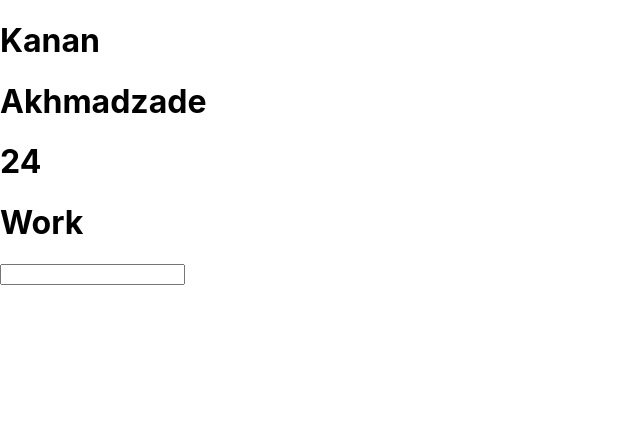
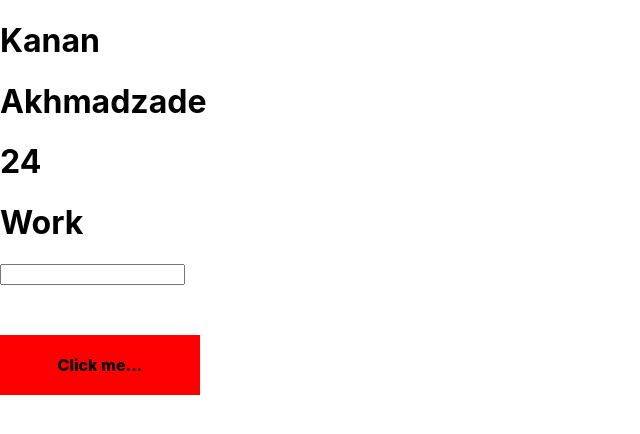
Before and after one commit to osmanbeshirov/TSC-react, a React (Create React App) app: page / in a window 1280 px wide. Shown: the top 434 px of the page, without its empty margins (0-640 px from the left). Built offline with nearby package versions, Linux system fonts and the light colour scheme.

Commit message:
onClick event example type in TS

```diff
--- a/src/App.tsx
+++ b/src/App.tsx
@@ -7,7 +7,7 @@ function App() {
     <div className="App">
       <Hello name="Osman" label={12} onSmtHappen={(name) => console.log(name)} />
 
-      <SecondEx name='Kanan' surname='Akhmadzade'  isWorker={true} getTest={(tested) => console.log(tested)} />
+      <SecondEx name='Kanan' surname='Akhmadzade' isWorker={true} getTest={(tested) => console.log(tested)} />
 
     </div>
   );
--- a/src/components/SecondEx.tsx
+++ b/src/components/SecondEx.tsx
@@ -12,11 +12,27 @@ interface IProps {
 
 const SecondEx: React.FunctionComponent<IProps> = ({ name, surname, age = 24, isWorker, getTest }) => {
 
+    const myStyle = {
+        marginTop: '50px',
+        width: '200px',
+        height: '60px',
+        backgroundColor: 'red',
+        display: "flex",
+        justifyContent: 'center',
+        alignItems: 'center',
+        fontWeight: 800
+    }
+
     const handleChange = (event: React.ChangeEvent<HTMLInputElement>) => {
         console.log(event.target.value)
     }
 
+    const handleClick = (event: React.MouseEvent<HTMLDivElement>) => {
+        console.log(event.target)
+    }
+
     return (
+
         <div>
             <h1>{name}</h1>
             <h1>{surname}</h1>
@@ -24,7 +40,9 @@ const SecondEx: React.FunctionComponent<IProps> = ({ name, surname, age = 24, is
             <h1>{isWorker ? 'Work' : "Don't work"}</h1>
 
             <input type="text" onChange={handleChange} />
-        </div>
+
+            <div style={myStyle} onClick={handleClick}>Click me... </div>
+        </div >
     )
 }
 
```
